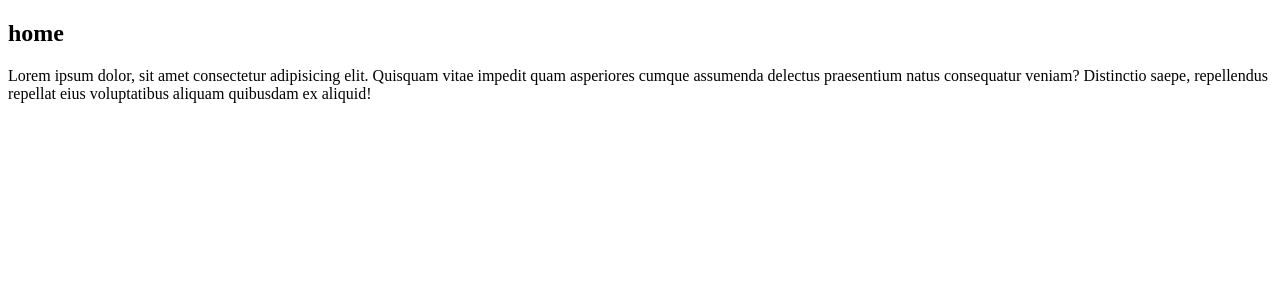
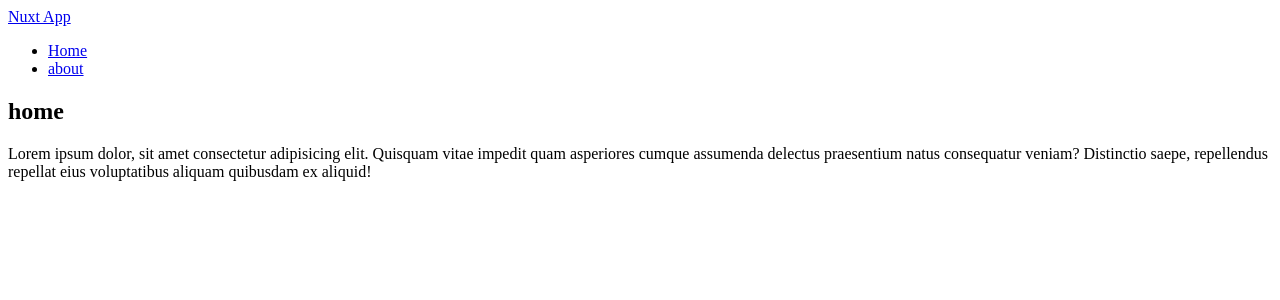
Before and after one commit to fathi-fayez/nuxt-3-tutorial, a Nuxt app: page / in a window 1280 px wide. Shown: the top 300 px of the page. Built offline with nearby package versions, Linux system fonts and the light colour scheme.

Commit message:
use Nuxt-link in the project

```diff
--- a/pages/about.vue
+++ b/pages/about.vue
@@ -1,5 +1,14 @@
 <template>
   <div>
+    <header>
+      <nav>
+        <nuxt-link to="/">Nuxt App</nuxt-link>
+        <ul>
+          <li><nuxt-link to="/">Home</nuxt-link></li>
+          <li><nuxt-link to="/about">about</nuxt-link></li>
+        </ul>
+      </nav>
+    </header>
     <h2>about</h2>
     <p>
       Lorem ipsum dolor, sit amet consectetur adipisicing elit. Quisquam vitae
--- a/pages/index.vue
+++ b/pages/index.vue
@@ -1,5 +1,14 @@
 <template>
   <div>
+    <header>
+      <nav>
+        <nuxt-link to="/">Nuxt App</nuxt-link>
+        <ul>
+          <li><nuxt-link to="/">Home</nuxt-link></li>
+          <li><nuxt-link to="/about">about</nuxt-link></li>
+        </ul>
+      </nav>
+    </header>
     <h2>home</h2>
     <p>
       Lorem ipsum dolor, sit amet consectetur adipisicing elit. Quisquam vitae
```
